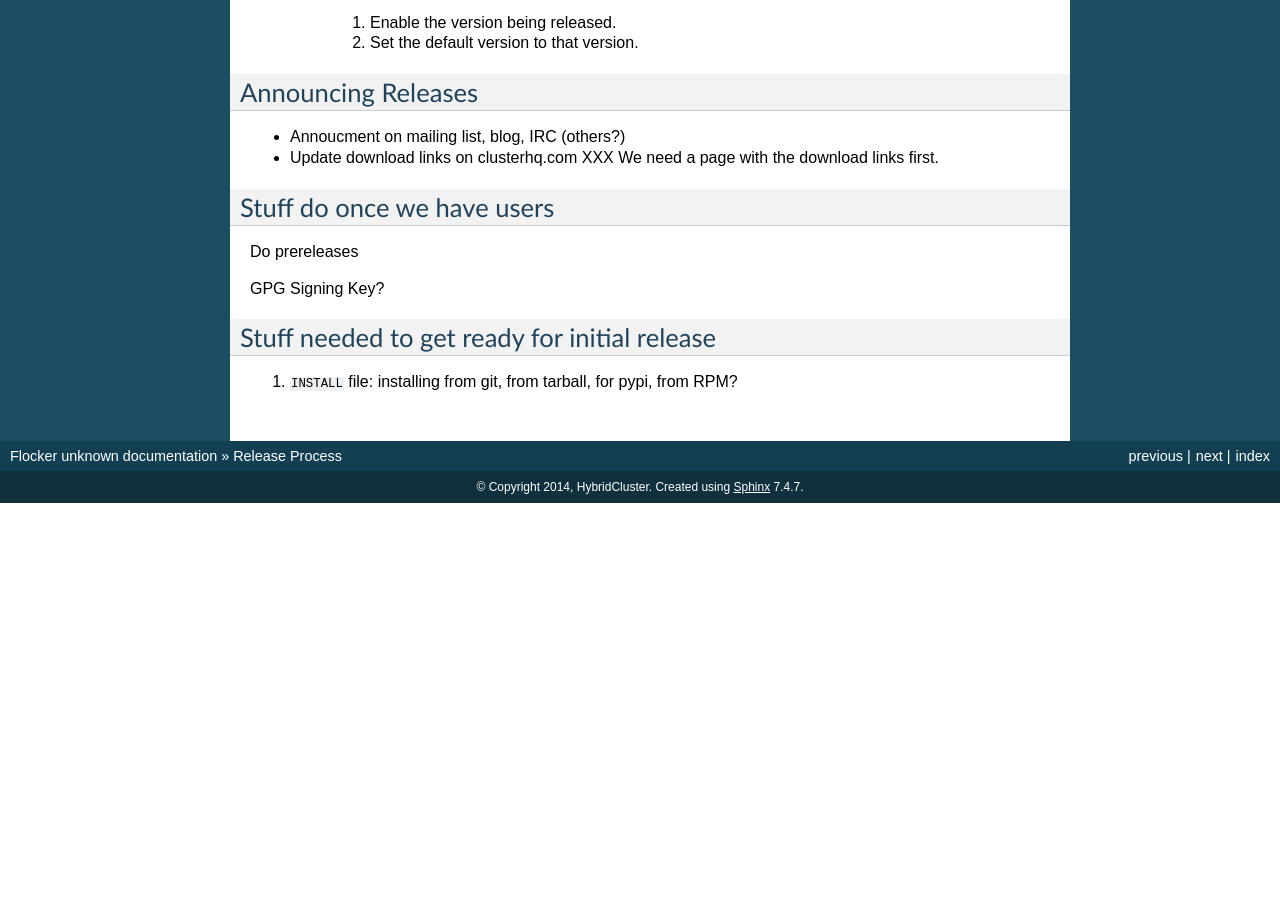
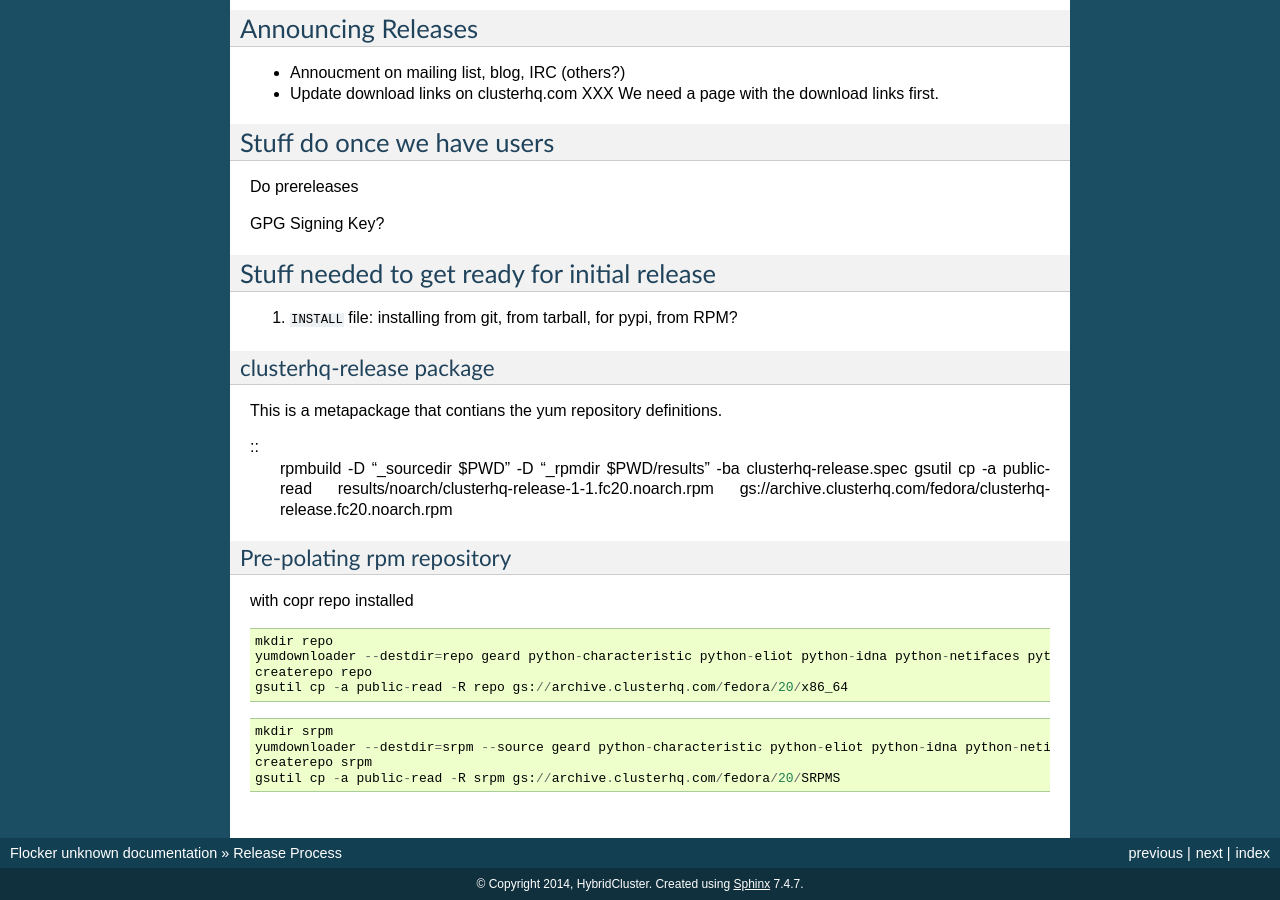
Before and after one commit to ClusterHQ/flocker, a Sphinx documentation site: the page built from docs/release-process.rst, in a window 1280 px wide and 900 px high, scrolled down 2114 px. Built offline with Sphinx 7.4.7, drawn with Linux system fonts in a browser that asks for light colours; before the commit the page ends 2617 px from its top, so only the background shows below that; some of the changed text lies outside the part shown.

Commit message:
Handle some deps.

```diff
--- a/docs/release-process.rst
+++ b/docs/release-process.rst
@@ -133,3 +130,35 @@
 
 
 1. ``INSTALL`` file: installing from git, from tarball, for pypi, from RPM?
+
+
+clusterhq-release package
+^^^^^^^^^^^^^^^^^^^^^^^^^
+
+This is a metapackage that contians the yum repository definitions.
+
+::
+   rpmbuild -D "_sourcedir $PWD" -D "_rpmdir $PWD/results" -ba clusterhq-release.spec
+   gsutil cp -a public-read results/noarch/clusterhq-release-1-1.fc20.noarch.rpm gs://archive.clusterhq.com/fedora/clusterhq-release.fc20.noarch.rpm
+
+
+
+Pre-polating rpm repository
+^^^^^^^^^^^^^^^^^^^^^^^^^^^
+
+with copr repo installed
+
+::
+
+   mkdir repo
+   yumdownloader --destdir=repo geard python-characteristic python-eliot python-idna python-netifaces python-service-identity python-treq python-twisted
+   createrepo repo
+   gsutil cp -a public-read -R repo gs://archive.clusterhq.com/fedora/20/x86_64
+
+
+::
+
+   mkdir srpm
+   yumdownloader --destdir=srpm --source geard python-characteristic python-eliot python-idna python-netifaces python-service-identity python-treq python-twisted
+   createrepo srpm
+   gsutil cp -a public-read -R srpm gs://archive.clusterhq.com/fedora/20/SRPMS
```
Also changed, not shown: other parts of docs/release-process.rst (+0 -3 lines).
